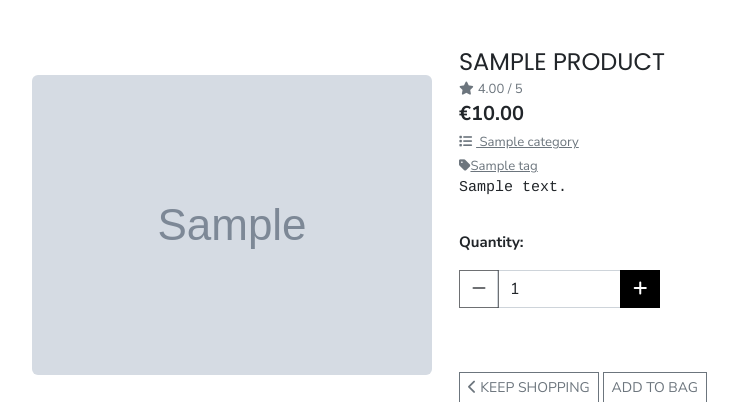
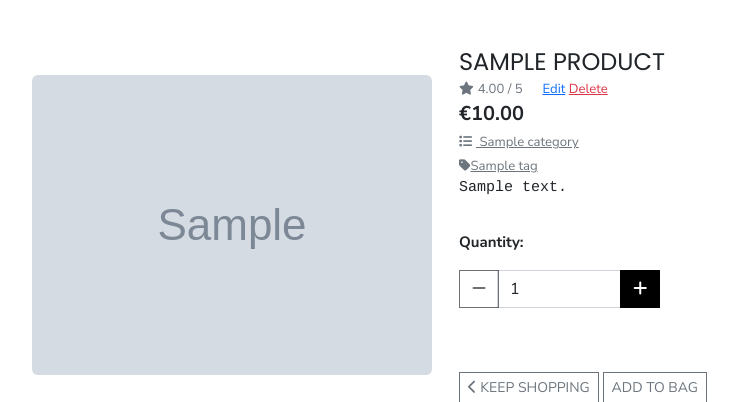
Before and after one commit to worldofmarcus/project-portfolio-5, a Django app: page /products/1/ in a window 1280 px wide. Shown: the part 146-548 px from the top of the page, without its empty margins (193-931 px from the left). Run offline with Django 3.2, Linux system fonts and the light colour scheme; a user stored in the database is signed in; tables that the repository leaves empty hold one stand-in row (values such as "Sample post"); grey boxes marked "Sample" are stand-in pictures; parts of the project's set-up code (start-up, migrations or seed data) failed here and were passed over; some libraries are stand-ins or nearby versions.

Commit message:
Add delete functionality for admin and add edit/delete links to products.html and product_details.html

```diff
--- a/products/templates/products/product_detail.html
+++ b/products/templates/products/product_detail.html
@@ -23,6 +23,12 @@
                 <small class="text-muted"><i class="fas fa-star mr-1"></i>{{ product.rating }} / 5</small>
                 {% else %}
                 <small class="text-muted">No Rating</small>
+                {% endif %}
+                {% if request.user.is_superuser %}
+                <small class="ml-3">
+                    <a href="{% url 'edit_product' product.id %}">Edit</a>
+                    <a class="text-danger" href="{% url 'delete_product' product.id %}">Delete</a>
+                </small>
                 {% endif %}
                 <p class="lead mb-0 text-left font-weight-bold">€{{ product.price }}</p>
                 {% if product.category %}
--- a/products/templates/products/products.html
+++ b/products/templates/products/products.html
@@ -89,6 +89,12 @@
                                 </i><a class="text-muted"
                                     href="{% url 'list_all_products' %}?tag={{ tag }}">{{ tag }}</a>{% endfor %}
                             </p>
+                            {% if request.user.is_superuser %}
+                            <small class="ml-3">
+                                <a href="{% url 'edit_product' product.id %}">Edit</a>
+                                <a class="text-danger" href="{% url 'delete_product' product.id %}">Delete</a>
+                            </small>
+                            {% endif %}
                         </div>
                     </div>
                 </div>
--- a/products/urls.py
+++ b/products/urls.py
@@ -6,4 +6,5 @@ urlpatterns = [
     path('<int:product_id>/', views.product_detail, name='product_detail'),
     path('add/', views.add_product, name='add_product'),
     path('edit/<int:product_id>/', views.edit_product, name='edit_product'),
+    path('delete/<int:product_id>/', views.delete_product, name='delete_product'),
 ]
--- a/products/views.py
+++ b/products/views.py
@@ -96,22 +96,22 @@ def product_detail(request, product_id):
 def add_product(request):
     """ This view adds a product to the site """
     if request.method == 'POST':
-        form = ProductForm(request.POST, request.FILES)
-        if form.is_valid():
-            form.save()
-            messages.success(request, 'Successfully added product!')
-            return redirect(reverse('add_product'))
-        else:
-            messages.error(request, 'Failed to add product. Please ensure the form is valid.')
+            form = ProductForm(request.POST, request.FILES)
+            if form.is_valid():
+                product = form.save()
+                messages.success(request, 'Successfully added product!')
+                return redirect(reverse('product_detail', args=[product.id]))
+            else:
+                messages.error(request, 'Failed to add product. Please ensure the form is valid.')
     else:
-        form = ProductForm()
+            form = ProductForm()
 
     template = 'products/add_product.html'
     context = {
         'form': form,
     }
+    return render(request, template, context)
 
-    return render(request, template, context)
 
 def edit_product(request, product_id):
     """ This view makes it possible to edit a product
@@ -137,3 +137,12 @@ def edit_product(request, product_id):
     }
 
     return render(request, template, context)
+
+
+def delete_product(request, product_id):
+    """ This view will delete a product from the site """
+
+    product = get_object_or_404(Product, pk=product_id)
+    product.delete()
+    messages.success(request, 'Successfully deleted product!')
+    return redirect(reverse('list_all_products'))
```
